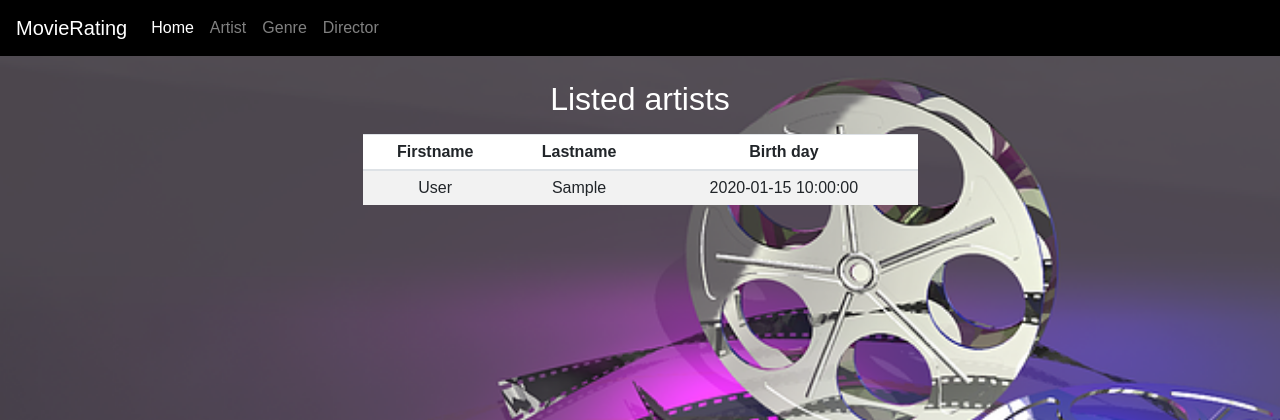
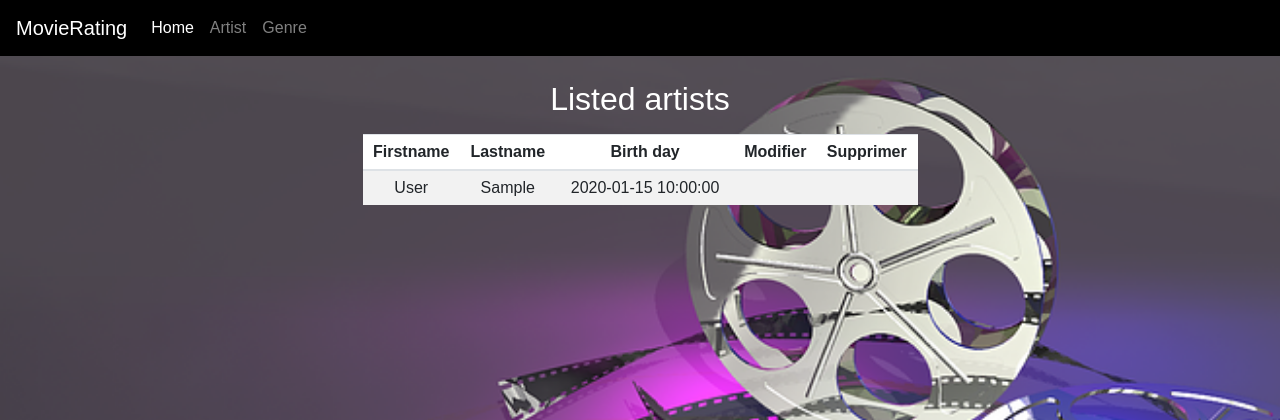
Before and after one commit to Etienne-Schmitt/ACS-MovieRating, a PHP site: template Views/artist/artist.html.twig in a window 1280 px wide. Shown: the top 420 px of the page. Run offline with PHP 8.4, Linux system fonts and the light colour scheme; the template is opened without the code that fills it: most values are stand-ins (such as "Sample title", 1, 10 or a date in 2020); some libraries are stand-ins or nearby versions.

Commit message:
création views pour artiste et genre

```diff
--- a/Views/artist/artist.html.twig
+++ b/Views/artist/artist.html.twig
@@ -16,6 +16,8 @@
                      <th scope="col">Firstname</th>
                      <th scope="col">Lastname</th>
                      <th scope="col">Birth day</th>
+                     <th scope="col">Modifier</th>
+                     <th scope="col">Supprimer</th>
        </tr>
        </thead>
        {% for artists in result %}
@@ -24,6 +26,8 @@
                      <td>{{artists.lastname_artist }}</td>
                      <td>{{artists.firstname_artist }}</td>
                      <td>{{artists.birth_date}}</td>
+                     <td></td>
+                     <td></td>
        </tr>
        </tbody>
 
--- a/Views/genre/genre.html.twig
+++ b/Views/genre/genre.html.twig
@@ -13,6 +13,7 @@
                 <th scope="col">Id genre</th>
                 <th scope="col">Genre</th>
 
+
         </tr>
         </thead>
         {% for movie_genres in result %}
@@ -20,6 +21,7 @@
         <tr>
                 <td>{{movie_genres.id_genre  }}</td>
                 <td>{{movie_genres.genre}}</td>
+
 
         </tr>
         </tbody>
--- a/Views/partials/base.html.twig
+++ b/Views/partials/base.html.twig
@@ -29,10 +29,9 @@
                 <li class="nav-item">
                     <a class="nav-link " href="{{baseUrl}}/genre">Genre</a>
                 </li>
-
-                <li class="nav-item">
-                    <a class="nav-link " href="{{baseUrl}}/director">Director</a>
-                </li>
+                {#<li class="nav-item">
+                    <a class="nav-link " href="{{baseUrl}}/genre/add">Add genre</a>
+                </li> #}
             </ul>
         </div>
     </nav>
```
Lines whose indentation alone changed are shown as unchanged.
